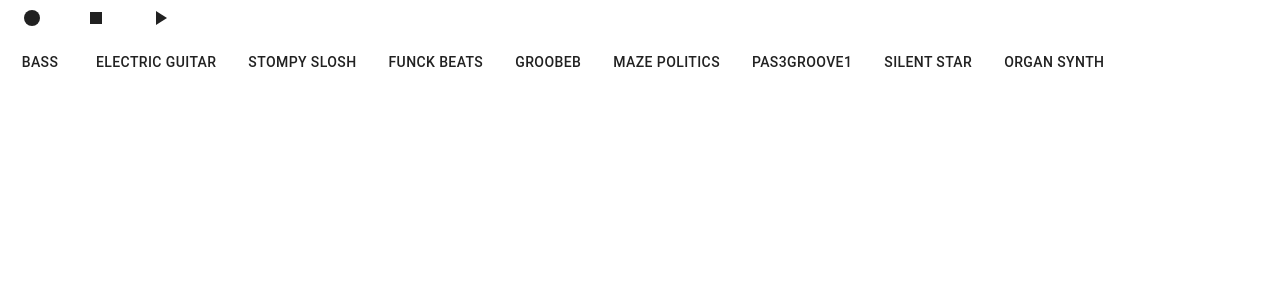
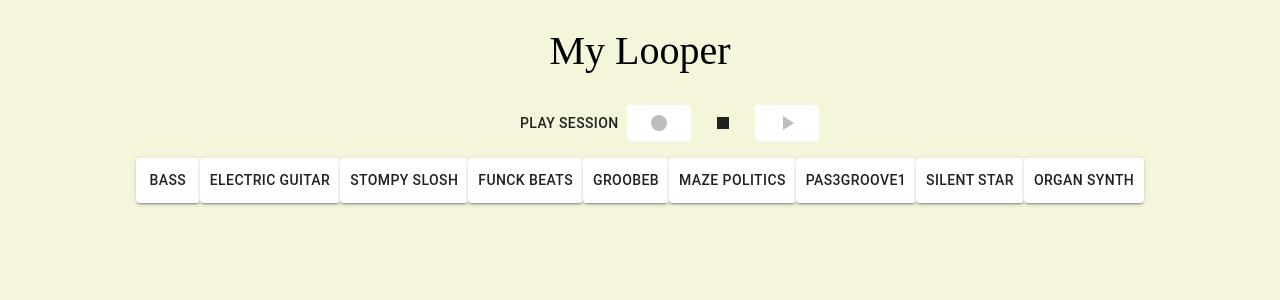
Before and after one commit to sagidahan94/looper-machine, a React (Create React App) app: page / in a window 1280 px wide. Shown: the top 300 px of the page. Built offline with nearby package versions, Linux system fonts and the light colour scheme.

Commit message:
Record (#1)
* one record is working

* recording is working-v1

* the record work final ver + design

Co-authored-by: sagi <sagidahan94@gmail.com>

```diff
--- a/public/index.html
+++ b/public/index.html
@@ -9,7 +9,6 @@
       name="description"
       content="Web site created using create-react-app"
     />
-    <link rel="apple-touch-icon" href="%PUBLIC_URL%/logo192.png" />
     <!--
       manifest.json provides metadata used when your web app is installed on a
       user's mobile device or desktop. See https://developers.google.com/web/fundamentals/web-app-manifest/
--- a/src/App.css
+++ b/src/App.css
@@ -1,10 +1,5 @@
 .App {
   text-align: center;
-}
-
-.App-logo {
-  height: 40vmin;
-  pointer-events: none;
 }
 
 @media (prefers-reduced-motion: no-preference) {
@@ -36,3 +31,48 @@
     transform: rotate(360deg);
   }
 }
+
+.Button-root {
+  color: rgba(0, 0, 0, 0.87);
+  padding: 6px 16px;
+  font-size: 0.875rem;
+  min-width: 64px;
+  box-sizing: border-box;
+  transition: background-color 250ms cubic-bezier(0.4, 0, 0.2, 1) 0ms,
+    box-shadow 250ms cubic-bezier(0.4, 0, 0.2, 1) 0ms,
+    border 250ms cubic-bezier(0.4, 0, 0.2, 1) 0ms;
+  font-family: unset;
+  font-weight: 500;
+  line-height: 1.75;
+  border-radius: 4px;
+  letter-spacing: 0.02857em;
+  text-transform: uppercase;
+  margin: 10px;
+}
+
+.header {
+  font-size: 40px;
+  font-family: "fantasy";
+  font-weight: 40;
+  text-align: center;
+}
+
+.Box {
+  text-align: -webkit-center;
+}
+
+.sounds {
+  padding-top: 1px;
+}
+
+.buttons {
+  justify-content: center;
+}
+
+.music-sounds {
+  left: 40%;
+  top: 4px;
+  position: relative;
+  margin-bottom: 20px;
+  font-family: "fantasy";
+}
--- a/src/App.js
+++ b/src/App.js
@@ -1,22 +1,30 @@
-import { ButtonGroup } from "@material-ui/core";
+import { ButtonGroup, Typography } from "@material-ui/core";
+import "./App.css";
 import { createStyles, makeStyles } from "@material-ui/core/styles";
 import React, { useState, useCallback } from "react";
 import Pad from "./components/Pad.jsx";
 import PlayButton from "./components/PlayButton.jsx";
+import PlaySessionButton from "./components/PlaySessionButton.jsx";
 import RecordButton from "./components/RecordButton.jsx";
 import StopButton from "./components/StopButton.jsx";
+import Box from "@material-ui/core/Box";
+import Grid from "@material-ui/core/Grid";
 
+// Use Styles
 const useStyles = makeStyles((theme) =>
   createStyles({
     root: {
       "& > *": {
         margin: theme.spacing(1),
       },
+      buttons: {},
+      pads: {},
     },
   })
 );
 
-function GenerateSounds() {
+// Initiailize the sounds object
+const GenerateSounds = () => {
   return {
     1: {
       id: 1,
@@ -91,27 +99,168 @@ function GenerateSounds() {
       ),
     },
   };
-}
+};
 
-function App() {
+const App = () => {
+  // Styles
   const classes = useStyles();
 
+  // force update - for objects only
   const [, updateState] = useState();
   const forceUpdate = useCallback(() => updateState({}), []);
 
+  // States
   const [isPlaying, setIsPlaying] = useState(false);
+  const [isSoundsClicked, setIsSoundsClicked] = useState(false);
+  const [isRecord, setIsRecord] = useState({ value: false });
   const [sounds, setSounds] = useState(GenerateSounds());
   const [stateCurrInterval, setStateCurrInterval] = useState(1);
+  const [recordInterval, setRecordInterval] = useState([]);
 
+  // Check if record is empty
+  const recordIsEmpty = () => {
+    return recordInterval.length === 0;
+  };
+
+  // Update isRecord state
+  const updateIsRecord = () => {
+    let record = isRecord;
+    record.value = !record.value;
+    setIsRecord(isRecord);
+    forceUpdate();
+  };
+
+  // Update the state isSoundsClicked
+  const updateIsSoundClicked = () => {
+    if (Object.values(sounds).filter((x) => x.isActive).length > 0) {
+      setIsSoundsClicked(true);
+    } else {
+      setIsSoundsClicked(false);
+    }
+  };
+
+  // Handle in pad(sound) click
   const handleSoundClick = (soundId) => {
     let sound = sounds[soundId];
     sound.isActive = !sound.isActive;
-
     setSounds(sounds);
+    updateIsSoundClicked();
     forceUpdate();
   };
 
-  const updateLooper = () => {
+  // Handle record click
+  const handleRecordClick = () => {
+    if (!isRecord.value) {
+      setRecordInterval([]);
+      // Set record state
+      updateIsRecord();
+
+      // Update the first interval of recording - when click on recording
+      if (isPlaying) {
+        const activeSounds = Object.values(sounds).filter((x) => x.isActive);
+        if (activeSounds.length === 0) return;
+        const startTime = activeSounds[0].audio.currentTime * 1000;
+        let intervalToPush = {
+          startTime: startTime,
+          durationTime: 8000 - startTime,
+          ids: activeSounds.map((x) => x.id),
+        };
+        setRecordInterval((prev) => [...prev, intervalToPush]);
+      }
+    }
+    // Set the last interval of recording - when click off recording
+    else {
+      // Set record state
+      updateIsRecord();
+
+      // Set the last session of the record
+      const activeSounds = Object.values(sounds).filter((x) => x.isActive);
+      const endTime = activeSounds[0].audio.currentTime * 1000;
+      const lastRecord = recordInterval[recordInterval.length - 1];
+      lastRecord.durationTime = endTime;
+      setRecordInterval(recordInterval);
+    }
+  };
+
+  // Handle stop music clicked
+  const handleStopMusicClick = () => {
+    //Only if play state - true
+    if (isPlaying) {
+      if (isRecord.value) {
+        // Set record state
+        updateIsRecord();
+      }
+
+      // Change state of playing
+      setIsPlaying((isPlaying) => !isPlaying);
+      // Clear the interval
+      clearInterval(stateCurrInterval);
+      // Stop all the sounds
+      Object.values(sounds).map((sound) => {
+        sound.isActive = false;
+        sound.audio.pause();
+        sound.audio.currentTime = 0;
+      });
+
+      setSounds(sounds);
+      forceUpdate();
+
+      // Update the state isSoundsClicked when click stop
+      updateIsSoundClicked();
+    }
+  };
+
+  // Start to play the music - set interval
+  const handlePlayMusicClick = () => {
+    if (!isPlaying) {
+      setIsPlaying((isPlaying) => !isPlaying);
+      playSoundsInterval();
+      const interval = setInterval(() => updateLooper(), 8000);
+      setStateCurrInterval(interval);
+    }
+  };
+
+  // Play the record Session
+  const playRecoding = (index) => {
+    if (index === 0) {
+      handleStopMusicClick();
+    } // stop the music when play session
+    else {
+      Object.values(sounds).map((sound) => {
+        sound.isActive = false;
+        sound.audio.pause();
+        sound.audio.currentTime = 0;
+      });
+      setSounds(sounds);
+      forceUpdate();
+    }
+
+    // Change state to playing
+    if (!isPlaying) {
+      setIsPlaying((isPlaying) => !isPlaying);
+    }
+
+    // Start playing intervals one by one
+    const currentRecord = recordInterval[index];
+    if (currentRecord) {
+      for (let j = 0; j < currentRecord.ids.length; j++) {
+        const currentSoundId = currentRecord.ids[j];
+        sounds[currentSoundId].isActive = true;
+        sounds[currentSoundId].audio.currentTime =
+          currentRecord.startTime / 1000.0;
+        sounds[currentSoundId].audio.play();
+      }
+      setSounds(sounds);
+      forceUpdate();
+
+      setTimeout(() => {
+        playRecoding(index + 1); // Recursive call to this function
+      }, currentRecord.durationTime);
+    }
+  };
+
+  // Playing the sound in intervals
+  const playSoundsInterval = () => {
     Object.values(sounds).map((sound) => {
       if (sound.isActive) {
         sound.audio.pause();
@@ -122,43 +271,74 @@ function App() {
         sound.audio.currentTime = 0;
       }
     });
-  };
 
-  const playMusic = () => {
-    if (!isPlaying) {
-      setIsPlaying((isPlaying) => !isPlaying);
-
-      updateLooper();
-      let interval = setInterval(() => updateLooper(), 8000);
-      setStateCurrInterval(interval);
+    if (Object.values(sounds).filter((x) => x.isActive).length === 0) {
+      setIsPlaying(false);
     }
   };
 
-  const stopMusic = () => {
-    if (isPlaying) {
-      setIsPlaying((isPlaying) => !isPlaying);
-      clearInterval(stateCurrInterval);
-      Object.values(sounds).map((sound) => {
-        sound.audio.pause();
-        sound.audio.currentTime = 0;
-      });
+  // Looper that play the selected sound in loop
+  const updateLooper = () => {
+    // If recording- update the intervals
+    if (isRecord.value) {
+      let intevalToPush = {
+        startTime: 0,
+        durationTime: 8000,
+        ids: Object.values(sounds)
+          .filter((x) => x.isActive)
+          .map((x) => x.id),
+      };
+      setRecordInterval((prev) => [...prev, intevalToPush]);
     }
+
+    // Playing the sound in intervals
+    playSoundsInterval();
   };
 
+  // Render
   return (
-    <div className="App">
-      <ButtonGroup>
-        <RecordButton />
-        <StopButton stopMusic={stopMusic} isPlaying={isPlaying} />
-        <PlayButton playMusic={playMusic} isPlaying={isPlaying} />
+    <div className="button-container">
+      <h1 className="header">My Looper</h1>
+      <ButtonGroup className="music-sounds">
+        <PlaySessionButton
+          playRecoding={playRecoding}
+          isRecord={isRecord.value}
+          isRecordEmpty={recordIsEmpty}
+        />
+        <RecordButton
+          className="Button-root"
+          isPlaying={isPlaying}
+          recordMusic={handleRecordClick}
+          isRecord={isRecord.value}
+        />
+        <StopButton
+          className="Button-root"
+          handleStopMusicClick={handleStopMusicClick}
+          isPlaying={isPlaying}
+        />
+        <PlayButton
+          className="Button-root"
+          handlePlayMusicClick={handlePlayMusicClick}
+          isPlaying={isPlaying}
+          isSoundsClicked={isSoundsClicked}
+        />
       </ButtonGroup>
-      <ButtonGroup className={classes.root}>
-        {Object.values(sounds).map((sound) => (
-          <Pad key={sound.id} sound={sound} updatedSound={handleSoundClick} />
-        ))}
-      </ButtonGroup>
+      <div className="sounds">
+        <Box className="Box">
+          <Grid className={classes.pads}>
+            {Object.values(sounds).map((sound, index) => (
+              <Pad
+                className="Button-root"
+                key={index}
+                sound={sound}
+                updatedSound={handleSoundClick}
+              />
+            ))}
+          </Grid>
+        </Box>
+      </div>
     </div>
   );
-}
+};
 
 export default App;
--- a/src/components/Pad.jsx
+++ b/src/components/Pad.jsx
@@ -1,22 +1,27 @@
 import React from "react";
 import Button from "@material-ui/core/Button";
-import { createStyles, makeStyles } from "@material-ui/core/styles";
+import { makeStyles } from "@material-ui/core/styles";
 
 const useStyles = makeStyles({
-  root: {
+  button: {
     background: "white",
+    padding: 10,
+    borderSpacing: 10,
   },
-  root_selected: {
-    background: "red",
+  button_selected: {
+    background: "yellow",
+    padding: 10,
+    borderSpacing: 10,
   },
 });
 
-const Pad = ({ key, sound, updatedSound }) => {
+const Pad = ({ sound, updatedSound }) => {
   const classes = useStyles();
 
   return (
     <Button
-      className={sound.isActive ? classes.root_selected : classes.root}
+      variant="contained"
+      className={sound.isActive ? classes.button_selected : classes.button}
       key={sound.id}
       onClick={() => updatedSound(sound.id)}
     >
--- a/src/components/PlayButton.jsx
+++ b/src/components/PlayButton.jsx
@@ -1,13 +1,29 @@
 import React from "react";
 import { Button } from "@material-ui/core";
 import PlayArrowIcon from "@material-ui/icons/PlayArrow";
+import { makeStyles } from "@material-ui/core/styles";
 
-function PlayButton({ playMusic, isPlaying }) {
+const useStyles = makeStyles({
+  button: {
+    background: "white",
+  },
+  button_selected: {
+    background: "blue",
+  },
+});
+
+const PlayButton = ({ handlePlayMusicClick, isPlaying, isSoundsClicked }) => {
+  const classes = useStyles();
+
   return (
-    <Button onClick={() => playMusic()}>
+    <Button
+      disabled={!isSoundsClicked}
+      className={isPlaying ? classes.button_selected : classes.button}
+      onClick={() => handlePlayMusicClick()}
+    >
       <PlayArrowIcon></PlayArrowIcon>
     </Button>
   );
-}
+};
 
 export default PlayButton;
--- a/src/components/PlaySessionButton.jsx
+++ b/src/components/PlaySessionButton.jsx
@@ -1,7 +1,20 @@
 import React from "react";
+import { Button } from "@material-ui/core";
+import { makeStyles } from "@material-ui/core/styles";
 
-function PlaySessionButton() {
-  return <div></div>;
-}
+const useStyles = makeStyles({
+  button: {
+    background: "white",
+  },
+  button_record: {
+    background: "red",
+  },
+});
+
+const PlaySessionButton = ({ playRecoding, isRecord, isRecordEmpty }) => {
+  const classes = useStyles();
+
+  return <Button onClick={() => playRecoding(0)}>play Session</Button>;
+};
 
 export default PlaySessionButton;
--- a/src/components/RecordButton.jsx
+++ b/src/components/RecordButton.jsx
@@ -1,13 +1,29 @@
 import React from "react";
 import { Button } from "@material-ui/core";
 import FiberManualRecordIcon from "@material-ui/icons/FiberManualRecord";
+import { makeStyles } from "@material-ui/core/styles";
 
-function RecordButton({ recordMusic }) {
+const useStyles = makeStyles({
+  button: {
+    background: "white",
+  },
+  button_record: {
+    background: "red",
+  },
+});
+
+const RecordButton = ({ recordMusic, isRecord, isPlaying }) => {
+  const classes = useStyles();
+
   return (
-    <Button onClick={() => recordMusic()}>
+    <Button
+      disabled={!isPlaying}
+      className={isRecord ? classes.button_record : classes.button}
+      onClick={() => recordMusic()}
+    >
       <FiberManualRecordIcon></FiberManualRecordIcon>
     </Button>
   );
-}
+};
 
 export default RecordButton;
--- a/src/components/StopButton.jsx
+++ b/src/components/StopButton.jsx
@@ -2,12 +2,12 @@ import { Button } from "@material-ui/core";
 import StopIcon from "@material-ui/icons/Stop";
 import React from "react";
 
-function StopButton({ stopMusic, isPlaying }) {
+const StopButton = ({ handleStopMusicClick, isPlaying }) => {
   return (
-    <Button onClick={() => stopMusic()}>
+    <Button onClick={() => handleStopMusicClick()}>
       <StopIcon></StopIcon>
     </Button>
   );
-}
+};
 
 export default StopButton;
--- a/src/index.css
+++ b/src/index.css
@@ -1,13 +1,14 @@
 body {
+  background-color: beige;
   margin: 0;
-  font-family: -apple-system, BlinkMacSystemFont, 'Segoe UI', 'Roboto', 'Oxygen',
-    'Ubuntu', 'Cantarell', 'Fira Sans', 'Droid Sans', 'Helvetica Neue',
+  font-family: -apple-system, BlinkMacSystemFont, "Segoe UI", "Roboto", "Oxygen",
+    "Ubuntu", "Cantarell", "Fira Sans", "Droid Sans", "Helvetica Neue",
     sans-serif;
   -webkit-font-smoothing: antialiased;
   -moz-osx-font-smoothing: grayscale;
 }
 
 code {
-  font-family: source-code-pro, Menlo, Monaco, Consolas, 'Courier New',
+  font-family: source-code-pro, Menlo, Monaco, Consolas, "Courier New",
     monospace;
 }
```
Also changed, not shown: public/manifest.json.
